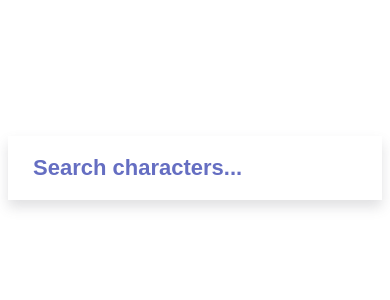
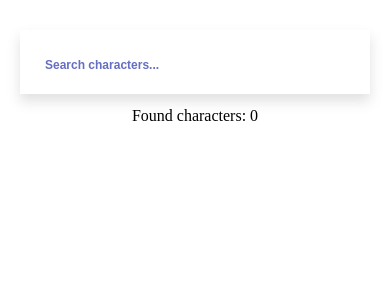
Before and after one commit to Visheyt/Rick-Morty, a React (Vite) app: page / in a window 390 px wide. Shown: the top 300 px of the page. Built offline with nearby package versions, Linux system fonts and the light colour scheme.

Commit message:
feat: add result block

```diff
--- a/src/App.css
+++ b/src/App.css
@@ -1,11 +1,17 @@
 #root {
-  max-width: 1440px;
+  max-width: 1920px;
   margin: 0 auto;
 }
 .container {
-  padding-top: 128px;
+  padding: 128px 50px;
   display: flex;
   flex-direction: column;
   align-items: center;
   width: 100%;
 }
+
+@media (max-width: 500px) {
+  .container {
+    padding: 30px 20px;
+  }
+}
--- a/src/App.tsx
+++ b/src/App.tsx
@@ -2,6 +2,7 @@ import { useState } from "react";
 import "./App.css";
 import { useCharacter } from "./hooks/useCharacter";
 import { Search } from "./components/search/Search";
+import { ResultBlock } from "./components/result-block/Result-block";
 
 const SEARCH_DELAY = 1000;
 const MIN_LENGTH = 4;
@@ -20,15 +21,7 @@ function App() {
   return (
     <div className="container">
       <Search handleChange={handleChange} />
-      <div>
-        {isLoading ? <span>Loading</span> : ""}
-        {result.map((character) => (
-          <>
-            <div>{character.name}</div>
-            <img src={character.image} alt="" />
-          </>
-        ))}
-      </div>
+      <ResultBlock result={result} />
     </div>
   );
 }
--- a/src/components/character-card/Character-card.tsx
+++ b/src/components/character-card/Character-card.tsx
@@ -0,0 +1,22 @@
+import { ICharacter } from "../../types/types";
+import styles from "./character-card.module.css";
+
+function formatDate(isoString: string) {
+  return new Date(isoString).toLocaleDateString("ru-RU");
+}
+
+export const CharacterCard = ({ name, status, created }: ICharacter) => {
+  return (
+    <div className={styles.container}>
+      <h3>{name}</h3>
+      <div className={styles.additional}>
+        <div>
+          <span>Status: </span>
+          <span className={styles[status]}>{status}</span>
+        </div>
+
+        <span>Created: {formatDate(created)}</span>
+      </div>
+    </div>
+  );
+};
--- /dev/null
+++ b/src/components/character-card/character-card.module.css
@@ -0,0 +1,46 @@
+.container {
+  box-shadow: 0px 7px 25px 0px rgba(100, 100, 111, 0.2);
+  width: 100%;
+  max-width: 518px;
+  min-height: 150px;
+  display: flex;
+  flex-direction: column;
+  justify-content: space-between;
+  padding: 20px 34px;
+  cursor: pointer;
+}
+.additional {
+  font-size: 14px;
+  font-weight: 400;
+  line-height: 30px;
+  color: rgba(118, 118, 118, 1);
+  display: flex;
+  justify-content: space-between;
+}
+.unknown {
+  font-size: 14px;
+  font-weight: 700;
+  line-height: 30px;
+  color: gray;
+}
+.Alive {
+  font-size: 14px;
+  font-weight: 700;
+  line-height: 30px;
+  color: rgba(38, 117, 4, 1);
+}
+.Dead {
+  font-size: 14px;
+  font-weight: 700;
+  line-height: 30px;
+  color: rgba(130, 10, 10, 1);
+}
+
+@media (max-width: 500px) {
+  .container {
+    padding: 15px 8px;
+  }
+  .additional {
+    font-size: 12px;
+  }
+}
--- /dev/null
+++ b/src/components/result-block/Result-block.tsx
@@ -0,0 +1,20 @@
+import { ICharacter } from "../../types/types";
+import { CharacterCard } from "../character-card/Character-card";
+import styles from "./result-block.module.css";
+
+type ResultBlockParams = {
+  result: ICharacter[];
+};
+
+export const ResultBlock = ({ result }: ResultBlockParams) => {
+  return (
+    <div className={styles.container}>
+      <span>Found characters: {result.length}</span>
+      <div className={styles.cards}>
+        {result.map((character) => (
+          <CharacterCard {...character} />
+        ))}
+      </div>
+    </div>
+  );
+};
--- /dev/null
+++ b/src/components/result-block/result-block.module.css
@@ -0,0 +1,15 @@
+.container {
+  display: flex;
+  flex-wrap: wrap;
+  flex-direction: column;
+  gap: 87px;
+  align-items: center;
+  width: 100%;
+  margin-top: 13px;
+}
+.cards {
+  display: flex;
+  flex-wrap: wrap;
+  gap: 20px;
+  justify-content: center;
+}
--- a/src/components/search/search.module.css
+++ b/src/components/search/search.module.css
@@ -16,3 +16,9 @@
 .input:focus {
   outline: none;
 }
+
+@media (max-width: 500px) {
+  .input::placeholder {
+    font-size: 12px;
+  }
+}
--- a/src/hooks/useCharacter.ts
+++ b/src/hooks/useCharacter.ts
@@ -1,6 +1,7 @@
 import { useEffect, useState } from "react";
 import { getCharacter } from "../api/getCharacter";
 import { useDebounce } from "./useDebounce";
+import { ICharacter } from "../types/types";
 
 type Params = {
   characterName: string;
@@ -28,24 +29,3 @@ export const useCharacter = ({ characterName, delay, minLength }: Params) => {
     isLoading,
   };
 };
-
-interface ICharacter {
-  created: string;
-  episode: string[];
-  gender: string;
-  id: number;
-  image: string;
-  location: {
-    name: string;
-    url: string;
-  };
-  name: string;
-  origin: {
-    name: string;
-    url: string;
-  };
-  species: string;
-  status: string;
-  type: string;
-  url: string;
-}
--- a/src/index.css
+++ b/src/index.css
@@ -1,3 +1,5 @@
 * {
   box-sizing: border-box;
+  padding: 0px;
+  margin: 0px;
 }
--- /dev/null
+++ b/src/types/types.tsx
@@ -0,0 +1,20 @@
+export interface ICharacter {
+  created: string;
+  episode: string[];
+  gender: string;
+  id: number;
+  image: string;
+  location: {
+    name: string;
+    url: string;
+  };
+  name: string;
+  origin: {
+    name: string;
+    url: string;
+  };
+  species: string;
+  status: string;
+  type: string;
+  url: string;
+}
```
